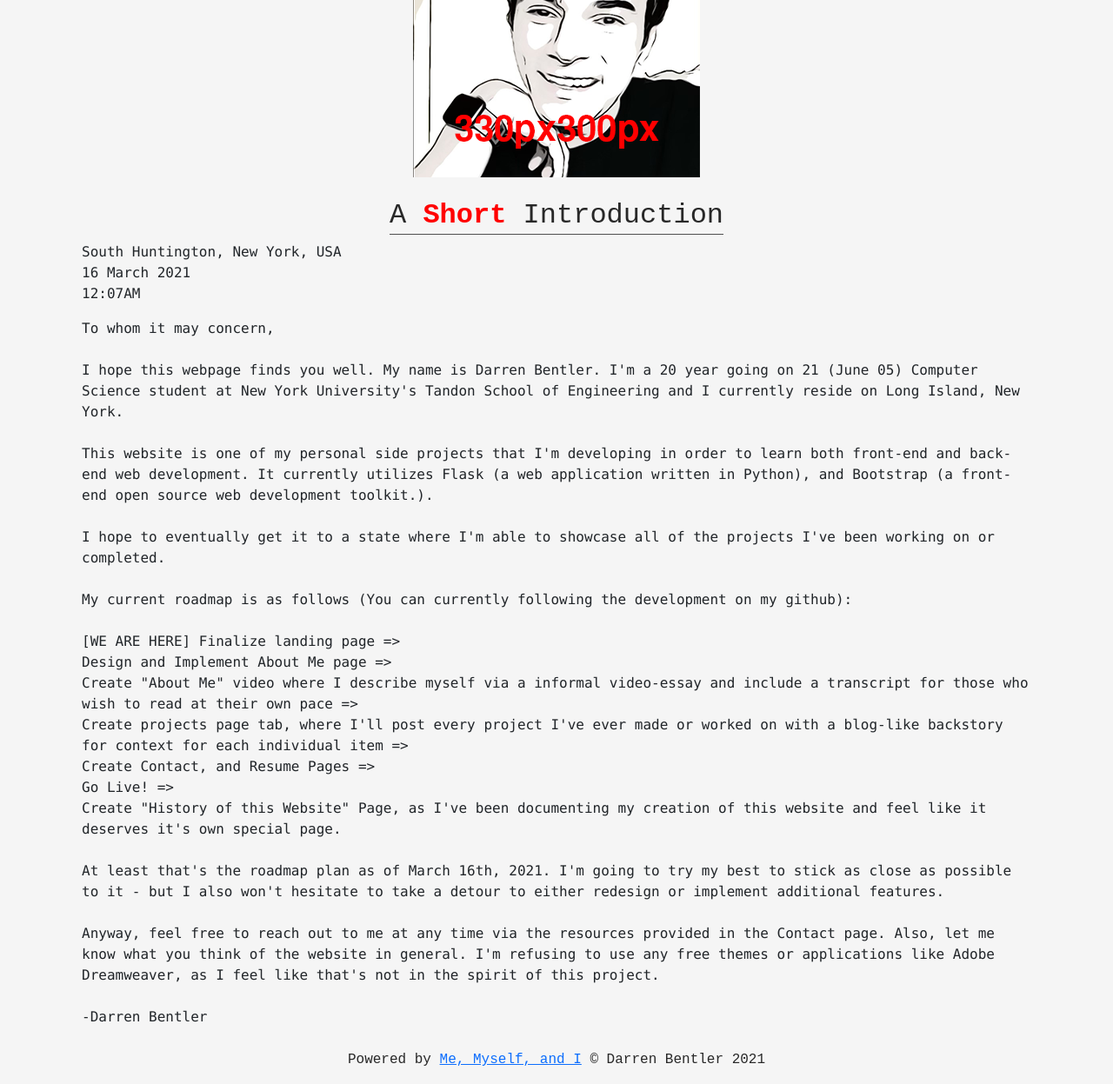
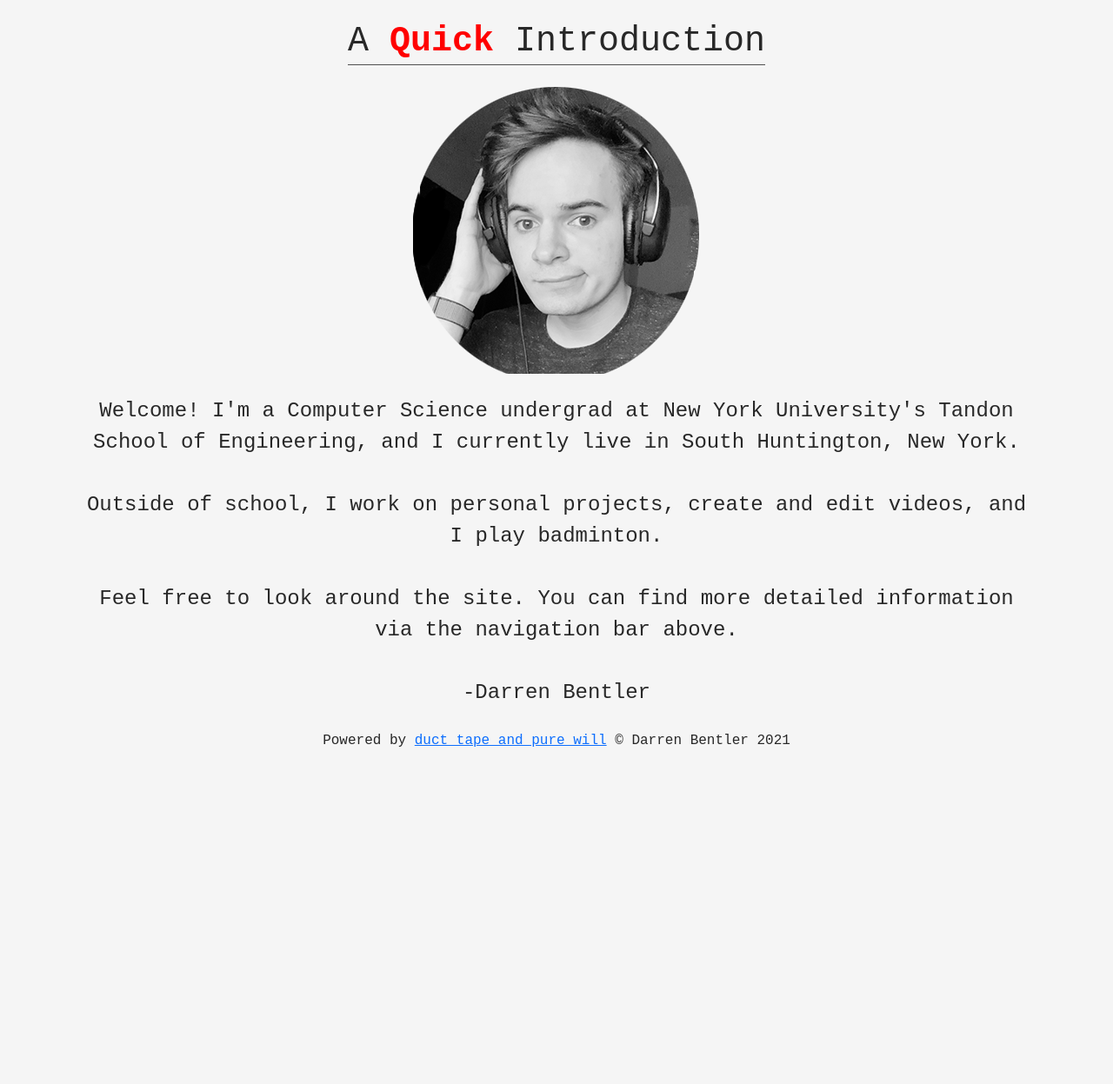
Before and after one commit to dbentler/personalwebsite, a Flask app: page / in a window 1280 px wide. Shown: the part 352-1599 px from the top of the page at 87% size. After the commit the page ends 1211 px from the top, so only its background shows below. Run offline with Flask 2, Linux system fonts and the light colour scheme; some libraries are stand-ins or nearby versions.

Commit message:
Began redesign of website
HOME PAGE:
- New banner that isn't ugly.
- Completely rewrote introduction
- Footer update

OTHER:
- Cleaned up template.css
- Stickied the Navbar.
- Created a new page: "Projects.html"
- New source images

```diff
--- a/main.py
+++ b/main.py
@@ -13,6 +13,9 @@
 def about():
     return render_template("about.html")
 
-#nav.init_app(app)
+@app.route("/projects")
+def projects():
+    return render_template("projects.html")
+
 if __name__ == "__main__":
     app.run(debug=True)
--- a/templates/about.html
+++ b/templates/about.html
@@ -7,7 +7,7 @@
 <body>
     {% extends "template.html" %}
     {% block content %}
-    <div class="container-fluid">
+    <div class="container-fluid spacer-60px">
         <div class="container">
             <h2 class="center-text spacer-25px unbold">
                 <span>About
@@ -68,7 +68,6 @@
 
                     Since then, I've moved on to learning Python, C++, C#, and Java. <br><br>
                     Anyway, here are some quick facts about me: <br><br>
-                    - I'm currently employed as a Barista at my local Starbucks. <br>
                     - My favorite superhero is MCU's Iron Man/Tony Stark. <br>
                     - I'm self driven, and love learning new things. <br>
                 </p>
--- a/templates/home.html
+++ b/templates/home.html
@@ -7,41 +7,32 @@
 <body>
     {% extends "template.html" %}
     {% block content %}
-
+    <div class="container-fluid edgeToedge">
+        <image src="{{ url_for('static', filename='img/new_banner.png') }}" class="bentler_banner">
+    </div>
     <div class="container-fluid">
         <div class="container">
-            <h1 class="center-text spacer-25px">WELCOME</h1>
-            <div class="container spacer-25px">
-                <image src="{{ url_for('static', filename='img/profile_picture.png') }}" class="center">
-            </div>
             <!--Type writer letter containers-->
             <div class="container">
+                <h1 class="center-text spacer-25px unbold">
+                    <span>A <strong style="color:red">Quick</strong> Introduction</span>
+                </h1>
+                <div class="container spacer-25px">
+                    <image src="{{ url_for('static', filename='img/profile_pic.png') }}" class="center">
+                </div>
+                <div class="center-text spacer-25px">
+                    <p style="font-size: 24px;">
+                        Welcome! I'm a Computer Science undergrad at New York University's Tandon School of Engineering, and
+                        I currently live in South Huntington, New York. <br> <br>
 
-                <h2 class="center-text spacer-25px unbold">
-                    <span>A <strong style="color:red">Short</strong> Introduction</span>
-                </h2>
-                <p style="font-family:'Lucida Console', monospace">South Huntington, New York, USA <br />16 March 2021<br />12:07AM</p>
+                        Outside of school, I work on personal projects, create and edit videos, and I play badminton.<br> <br>
 
-                <p style="font-family:'Lucida Console', monospace">
-                    To whom it may concern,<br /> <br />
-                    I hope this webpage finds you well. My name is Darren Bentler. I'm a 20 year going on 21 (June 05) Computer Science student at New York University's Tandon School of Engineering and I currently reside on Long Island, New York.<br /> <br />
-                    This website is one of my personal side projects that I'm developing in order to learn both front-end and back-end web development. It currently utilizes Flask (a web application written in Python), and Bootstrap (a front-end open source web development toolkit.).<br />
-                    <br />I hope to eventually get it to a state where I'm able to showcase all of the projects I've been working on or completed.<br /><br />
+                        Feel free to look around the site. You can find more detailed information via the navigation
+                        bar above.<br> <br>
 
-                    My current roadmap is as follows (You can currently following the development on my github):<br /><br />
-                    [WE ARE HERE] Finalize landing page => <br />
-                    Design and Implement About Me page =><br />
-                    Create "About Me" video where I describe myself via a informal video-essay and include a transcript for those who wish to read at their own pace =><br />
-                    Create projects page tab, where I'll post every project I've ever made or worked on with a blog-like backstory for context for each individual item => <br />
-                    Create Contact, and Resume Pages => <br />
-                    Go Live! =><br />
-                    Create "History of this Website" Page, as I've been documenting my creation of this website and feel like it deserves it's own special page.<br />
-                    <br />
-                    At least that's the roadmap plan as of March 16th, 2021. I'm going to try my best to stick as close as possible to it - but I also won't hesitate to take a detour to either redesign or implement additional features.<br /><br />
-                    Anyway, feel free to reach out to me at any time via the resources provided in the Contact page. Also, let me know what you think of the website in general. I'm refusing to use any free themes or applications like Adobe Dreamweaver, as I feel like
-                    that's not in the spirit of this project.<br /><br />
-                    -Darren Bentler
-                </p>
+                        -Darren Bentler
+                    </p>
+                </div>
             </div>
         </div>
     </div>
--- a/templates/template.html
+++ b/templates/template.html
@@ -10,11 +10,9 @@
 
 </head>
 <body style="background-color: #F5F5F5">
-    <div>
-        <image src="{{ url_for('static', filename='img/banner.png') }}" class="bentler_banner">
-    </div>
-    <!--Bootstrap's Navbar-->
-    <nav class="navbar navbar-expand-md navbar-dark bg-dark">
+    <div class = "container-fluid edgeToedge border-bottom">
+            <!--Bootstrap's Navbar-->
+    <nav class="navbar fixed-top navbar-expand-md navbar-dark bg-dark">
         <button class="navbar-toggler" type="button" data-toggle="collapse" data-target="#navbarNav" aria-controls="navbarNav" aria-expanded="false" aria-label="Toggle navigation">
             <span class="navbar-toggler-icon"></span>
         </button>
@@ -26,9 +24,13 @@
                 <li class="nav-item">
                     <a class="nav-link" href="about">About Me</a>
                 </li>
+                <li class="nav-item">
+                    <a class="nav-link" href="projects">Projects</a>
+                </li>
             </ul>
         </div>
     </nav>
+    </div>
         {% block content %}
         {% endblock %}
     <!--Bootstrap JavaScript-->
@@ -39,7 +41,7 @@
     <footer class="inner spacer-25px">
         <p class="center-text">
             Powered by
-            <a href="https://www.77smu.us">Me, Myself, and I</a>
+            <a href="https://www.77smu.us">duct tape and pure will</a>
             © Darren Bentler 2021
         </p>
     </footer>
```
Also changed, not shown: static/css/template.css (+16 -35 lines), templates/projects.html (added, +12 -0 lines), static/img/new_banner_2.png (added), static/img/profile_pic.png (added), 1 other file.
